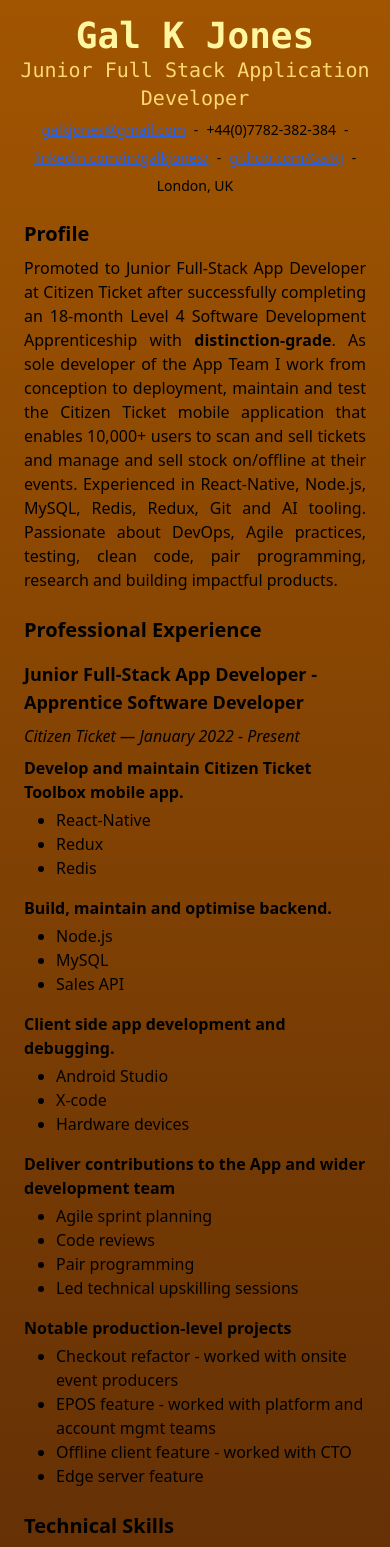
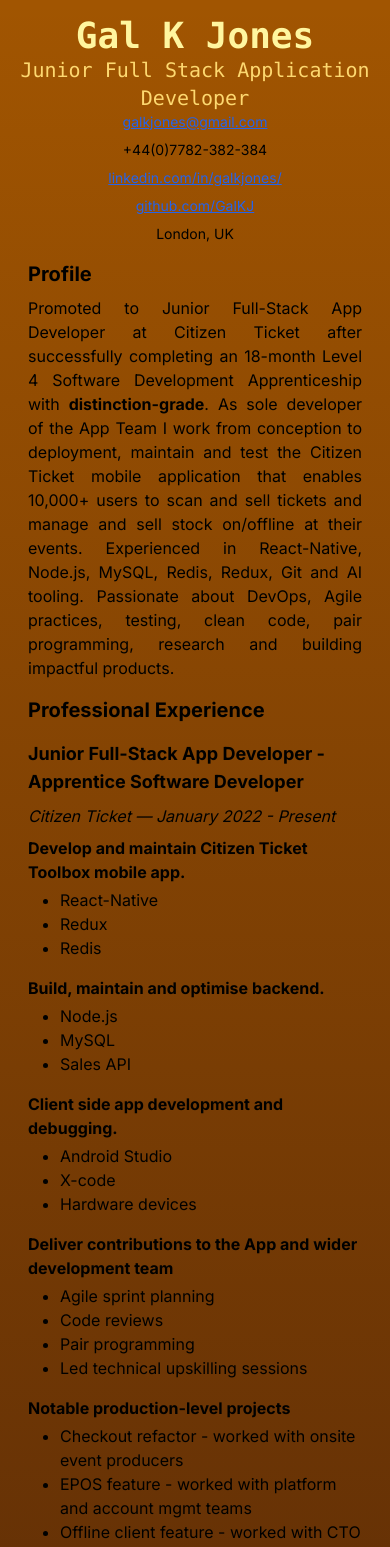
Before and after one commit to GalKJ/galjonesportfolio, a Next.js app: page / in a window 390 px wide. Shown: the top 1547 px of the page. Built offline with nearby package versions, Linux system fonts and the light colour scheme.

Commit message:
Refactor CV component layout for improved responsiveness and structure

```diff
--- a/src/components/Cv.tsx
+++ b/src/components/Cv.tsx
@@ -174,21 +174,19 @@
 
 const CV: React.FC = () => {
   return (
-    <div className="max-w-4xl mx-auto p-2 space-y-6 font-sans">
+    <div className="w-full space-y-4 md:space-y-6 lg:space-y-8">
       {/* Header */}
       <header className="text-center space-y-2">
-        {/* <h1 className="text-2xl font-bold">{cvData.name}</h1> */}
-
-        <div className="flex flex-wrap justify-center gap-2 text-sm">
+        <div className="flex flex-col md:flex-row flex-wrap justify-center gap-2 text-sm">
           <a
             href={`mailto:${cvData.contactInfo.email}`}
             className="underline text-blue-600 hover:text-blue-800"
           >
             {cvData.contactInfo.email}
           </a>
-          <span>-</span>
+          <span className="hidden md:inline">-</span>
           <span>{cvData.contactInfo.phone}</span>
-          <span>-</span>
+          <span className="hidden md:inline">-</span>
           <a
             href={`https://www.${cvData.contactInfo.linkedin}`}
             target="_blank"
@@ -197,7 +195,7 @@
           >
             {cvData.contactInfo.linkedin}
           </a>
-          <span>-</span>
+          <span className="hidden md:inline">-</span>
           <a
             href={`https://${cvData.contactInfo.github}`}
             target="_blank"
@@ -206,13 +204,13 @@
           >
             {cvData.contactInfo.github}
           </a>
-          <span>-</span>
+          <span className="hidden md:inline">-</span>
           <span>{cvData.contactInfo.location}</span>
         </div>
       </header>
 
       {/* Profile Section */}
-      <section>
+      <section className="px-3 md:px-2 lg:px-0.5">
         <h2 className="text-xl font-bold mb-2">Profile</h2>
         <p className="text-justify">
           {cvData.profile.beforeBold}
@@ -222,7 +220,7 @@
       </section>
 
       {/* Professional Experience */}
-      <section>
+      <section className="px-3 md:px-2 lg:px-0.5">
         <h2 className="text-xl font-bold mb-4">Professional Experience</h2>
         <div className="space-y-2">
           <h3 className="text-lg font-bold">{cvData.experience.title}</h3>
@@ -246,7 +244,7 @@
       </section>
 
       {/* Technical Skills */}
-      <section>
+      <section className="px-3 md:px-2 lg:px-0.5">
         <h2 className="text-xl font-bold mb-2">Technical Skills</h2>
         <ul className="space-y-1">
           {cvData.technicalSkills.map((skill, index) => (
@@ -259,7 +257,7 @@
       </section>
 
       {/* Education */}
-      <section>
+      <section className="px-3 md:px-2 lg:px-0.5">
         <h2 className="text-xl font-bold mb-4">Education</h2>
         <div className="space-y-6">
           {cvData.education.map((edu, index) => (
@@ -275,7 +273,7 @@
       </section>
 
       {/* Additional Information */}
-      <section>
+      <section className="px-3 md:px-2 lg:px-0.5">
         <h2 className="text-xl font-bold mb-4">Additional Information</h2>
 
         {/* Side Projects */}
```
